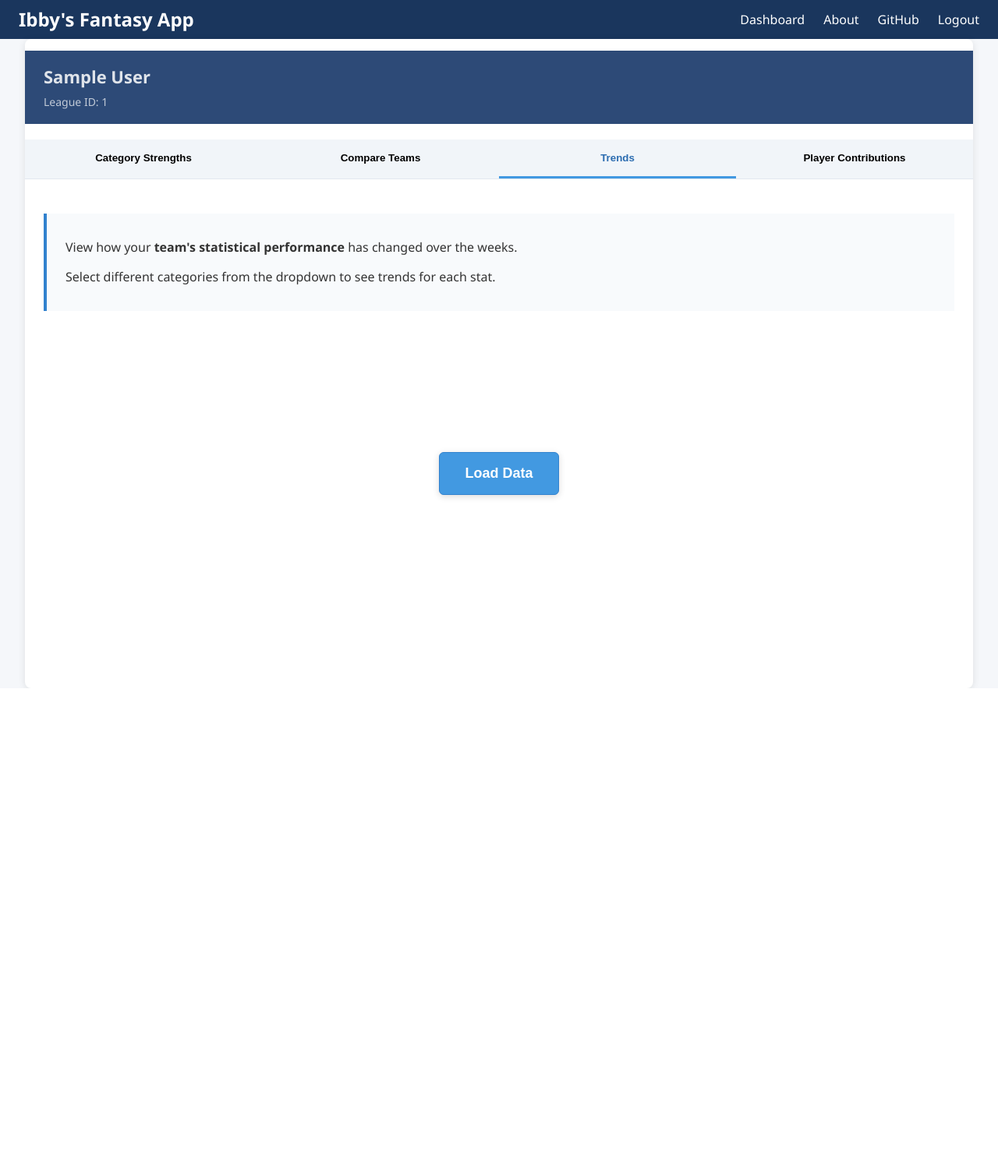
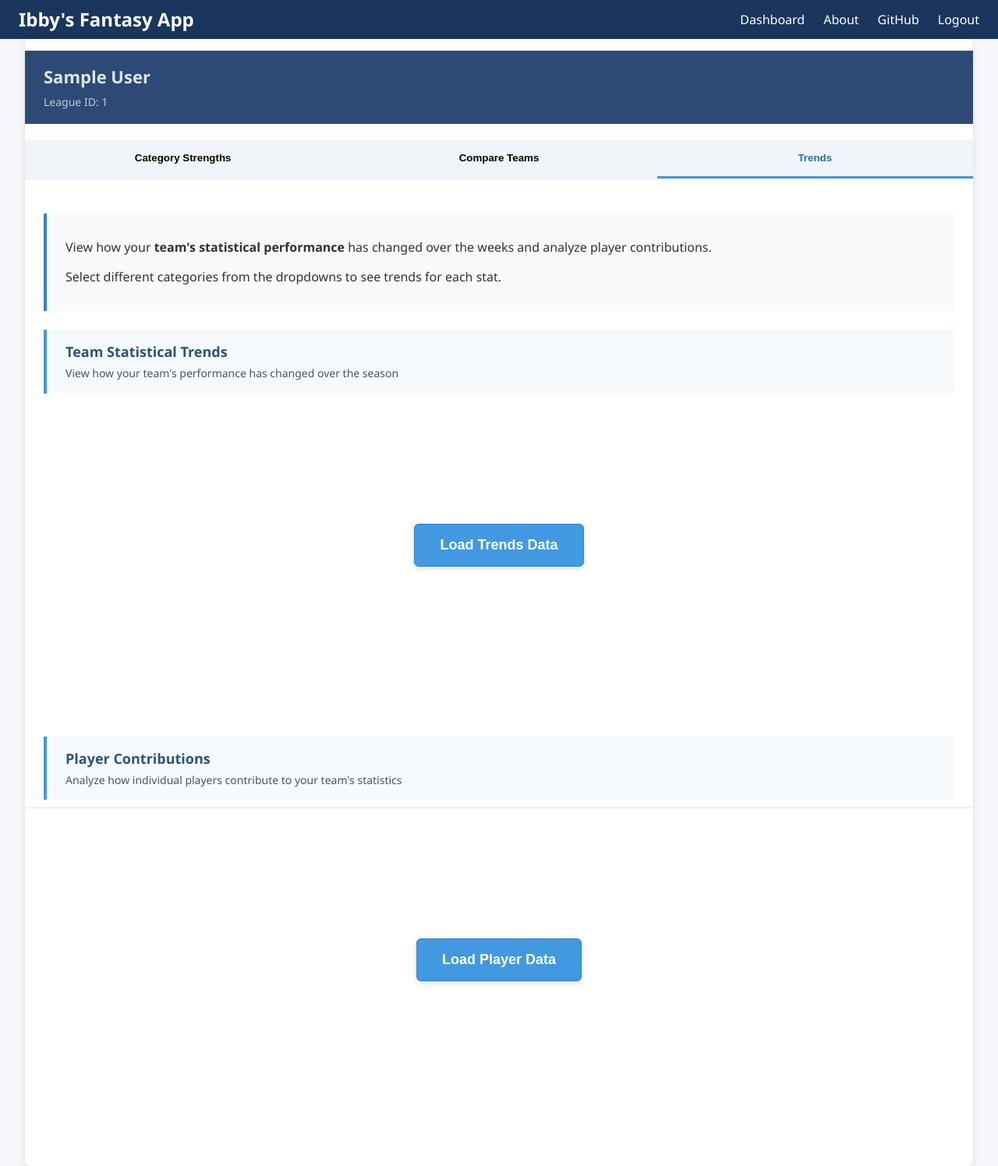
Before and after one commit to AlexIbby/fantasyBasketball, a Flask app: page /dashboard in a window 1280 px wide, after a click on "Trends". Shown: the whole page at 78% size. Before the commit the page ends 883 px from the top, so only its background shows below. Run offline with Flask 3, Linux system fonts and the light colour scheme; the visitor is signed in with stand-in values (Sample User, id 1); data that the repository does not hold is empty.

Commit message:
player contributions working

```diff
--- a/static/player_contributions.js
+++ b/static/player_contributions.js
@@ -832,10 +832,6 @@ document.addEventListener('DOMContentLoaded', () => {
     };
 
     // Initialize when player contributions tab is activated
-    document.querySelector('[data-target="tab-contributions"]')?.addEventListener('click', () => {
-      if (!STATE.weeklyPlayerStats.length && !STATE.seasonPlayerStats) {
-        // Only initialize once when tab is clicked
-        initPlayerContributions();
-      }
-    });
+// Make initPlayerContributions globally available so it can be called from trends.js
+window.initPlayerContributions = initPlayerContributions;
   });
--- a/static/style.css
+++ b/static/style.css
@@ -949,3 +949,45 @@ sup.rank{
     width: 100%;
   }
 }
+
+/* Add these styles to your style.css file */
+
+/* Section headers for the trends page */
+.section-header {
+  background-color: #f7fafc;
+  border-left: 4px solid #4299e1;
+  padding: 16px 24px;
+  margin: 20px 24px 10px;
+  border-radius: 0 4px 4px 0;
+}
+
+.section-header h3 {
+  margin: 0 0 5px 0;
+  font-size: 18px;
+  font-weight: 600;
+  color: #2c5282;
+}
+
+.section-header p {
+  margin: 0;
+  font-size: 14px;
+  color: #4a5568;
+}
+
+/* Add some spacing between the charts */
+#trendsContainer {
+  margin-bottom: 30px;
+}
+
+/* Make the chart containers more distinct */
+.trends-chart-wrapper,
+.contributions-chart-wrapper {
+  border: 1px solid #e2e8f0;
+}
+
+/* Add a divider between chart sections */
+#contributionsContainer {
+  border-top: 1px solid #e2e8f0;
+  padding-top: 20px;
+  margin-top: 10px;
+}
--- a/static/trends.js
+++ b/static/trends.js
@@ -567,9 +567,14 @@ document.addEventListener('DOMContentLoaded', () => {
 
 // Initialize when tab is activated
 document.querySelector('[data-target="tab-trends"]')?.addEventListener('click', () => {
+  // Initialize trends data if not already loaded
   if (!STATE.weeklyStats.length) {
-      // Only initialize once when tab is clicked
     initTrends();
+  }
+
+  // Also trigger player contributions initialization
+  if (typeof initPlayerContributions === 'function') {
+    initPlayerContributions();
   }
 });
 });
--- a/templates/dashboard.html
+++ b/templates/dashboard.html
@@ -41,7 +41,6 @@
       <button class="nav-tab active" data-target="tab-cat">Category Strengths</button>
       <button class="nav-tab"        data-target="tab-compare">Compare Teams</button>
       <button class="nav-tab"        data-target="tab-trends">Trends</button>
-      <button class="nav-tab"        data-target="tab-contributions">Player Contributions</button>
     </nav>
 
     <!-- ═══════════ CATEGORY STRENGTHS ═══════════ -->
@@ -119,15 +118,21 @@
     <!-- ═══════════ TRENDS ═══════════ -->
     <section id="tab-trends" class="tab-pane">
       <div class="info-box">
-        <p>View how your <strong>team's statistical performance</strong> has changed over the weeks.</p>
-        <p>Select different categories from the dropdown to see trends for each stat.</p>
+        <p>View how your <strong>team's statistical performance</strong> has changed over the weeks and analyze player contributions.</p>
+        <p>Select different categories from the dropdowns to see trends for each stat.</p>
+      </div>
+
+      <!-- Team Stats Trends Section -->
+      <div class="section-header">
+        <h3>Team Statistical Trends</h3>
+        <p>View how your team's performance has changed over the season</p>
       </div>
 
       <div id="trendsContainer" class="trends-container">
         <!-- Initial load button -->
-        <button id="loadTrendsBtn" class="btn btn-primary load-trends-btn">Load Data</button>
+        <button id="loadTrendsBtn" class="btn btn-primary load-trends-btn">Load Trends Data</button>
 
-      <div id="trendsLoadingWrapper" class="trends-loading-wrapper">
+        <div id="trendsLoadingWrapper" class="trends-loading-wrapper">
           <div class="lds-roller"><div></div><div></div><div></div><div></div><div></div><div></div><div></div><div></div></div>
           <div id="trendsLoadingText" class="trends-loading-text">Gathering Trends</div>
 
@@ -154,13 +159,11 @@
           </div>
         </div>
       </div>
-    </section>
 
-    <!-- ═══════════ PLAYER CONTRIBUTIONS ═══════════ -->
-    <section id="tab-contributions" class="tab-pane">
-      <div class="info-box">
-        <p>See how your <strong>individual players contribute</strong> to your team's statistics.</p>
-        <p>Choose between weekly or season totals, and select different categories to analyze player impact.</p>
+      <!-- Player Contributions Section -->
+      <div class="section-header">
+        <h3>Player Contributions</h3>
+        <p>Analyze how individual players contribute to your team's statistics</p>
       </div>
 
       <div id="contributionsContainer" class="trends-container">
```
Lines whose indentation alone changed are shown as unchanged.
